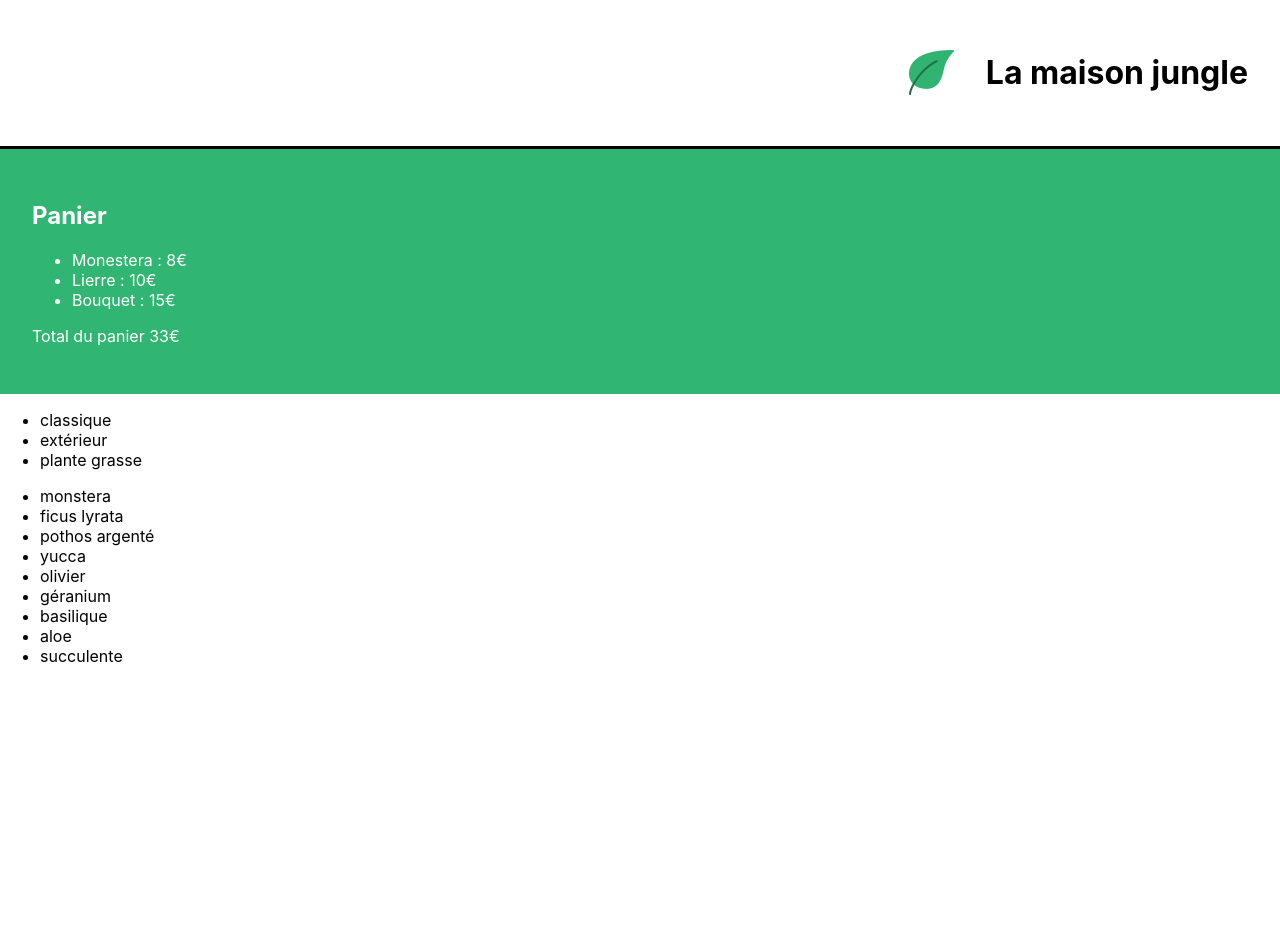
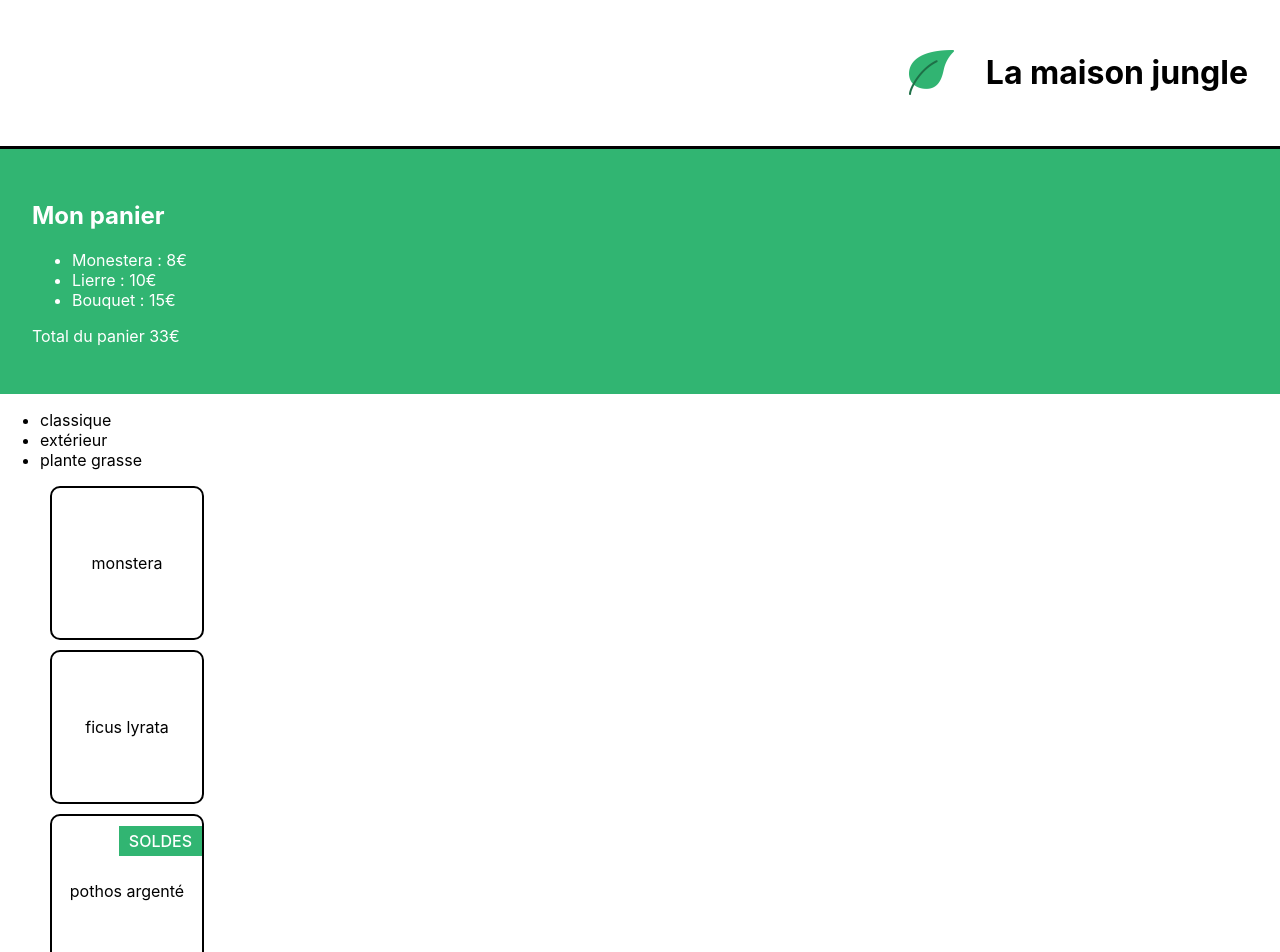
Before and after one commit to gridik26/la-maison-jungle, a React (Create React App) app: page / in a window 1280 px wide. Shown: the top 952 px of the page. Before the commit the page ends 800 px from the top, so only its background shows below. Built offline with nearby package versions, Linux system fonts and the light colour scheme.

Commit message:
conditions

```diff
--- a/src/components/ShoppingList.js
+++ b/src/components/ShoppingList.js
@@ -1,4 +1,5 @@
 import { plantList } from '../datas/plantList';
+import '../styles/shoppingList.css';
 
 
 
@@ -18,7 +19,10 @@ function ShoppingList() {
             </ul>
             <ul>
                 {plantList.map((plant) => (
-                <li key={`${plant.id}`}>{ plant.name }</li> ))}
+                <li key={`${plant.id}`} className='lmj-plant-item'>{ plant.name }
+                {plant.isSpecialOffer ? <div className='lmj-sales'>SOLDES</div> : null}
+                </li> ))}
+
             </ul>
         </div>
     );
--- a/src/components/cart.js
+++ b/src/components/cart.js
@@ -1,10 +1,12 @@
+import '../styles/cart.css';
+
 function Cart() {
     const prixMonestera = 8;
     const prixLierre = 10;
     const prixBouquet = 15;
     return (
         <div className='lmj-cart'>
-            <h2>Panier</h2>
+            <h2>Mon panier</h2>
             <ul>
                 <li>Monestera : { prixMonestera }€</li>
                 <li>Lierre : {prixLierre}€</li>
--- a/src/datas/plantList.js
+++ b/src/datas/plantList.js
@@ -12,7 +12,8 @@ export const plantList = [
 	{
 		name: 'pothos argenté',
 		category: 'classique',
-		id: '3sd'
+		id: '3sd',
+		isSpecialOffer: true
 	},
 	{
 		name: 'yucca',
@@ -32,12 +33,14 @@ export const plantList = [
 	{
 		name: 'basilique',
 		category: 'extérieur',
-		id: '7ie'
+		id: '7ie',
+		isSpecialOffer: true
 	},
 	{
 		name: 'aloe',
 		category: 'plante grasse',
-		id: '8fp'
+		id: '8fp',
+		isSpecialOffer: true
 	},
 	{
 		name: 'succulente',
--- /dev/null
+++ b/src/styles/cart.css
@@ -0,0 +1,5 @@
+.lmj-cart {
+	color: white;
+	background-color: #31b572;
+	padding: 32px;
+}
--- /dev/null
+++ b/src/styles/shoppingList.css
@@ -0,0 +1,30 @@
+.lmj-plant-list {
+	list-style-type: none;
+	padding: 32px;
+	display: flex;
+	flex-wrap: wrap;
+	max-width: 800px;
+}
+
+.lmj-plant-item {
+	border: solid 2px black;
+	border-radius: 10px;
+	height: 150px;
+	width: 150px;
+	margin: 10px;
+	display: flex;
+	align-items: center;
+	justify-content: center;
+	flex-direction: column;
+	position: relative;
+}
+
+.lmj-sales {
+	position: absolute;
+	right: 0px;
+	top: 10px;
+	font-weight: 500;
+	color: white;
+	padding: 5px 10px;
+	background-color: #31b572;
+}
```
